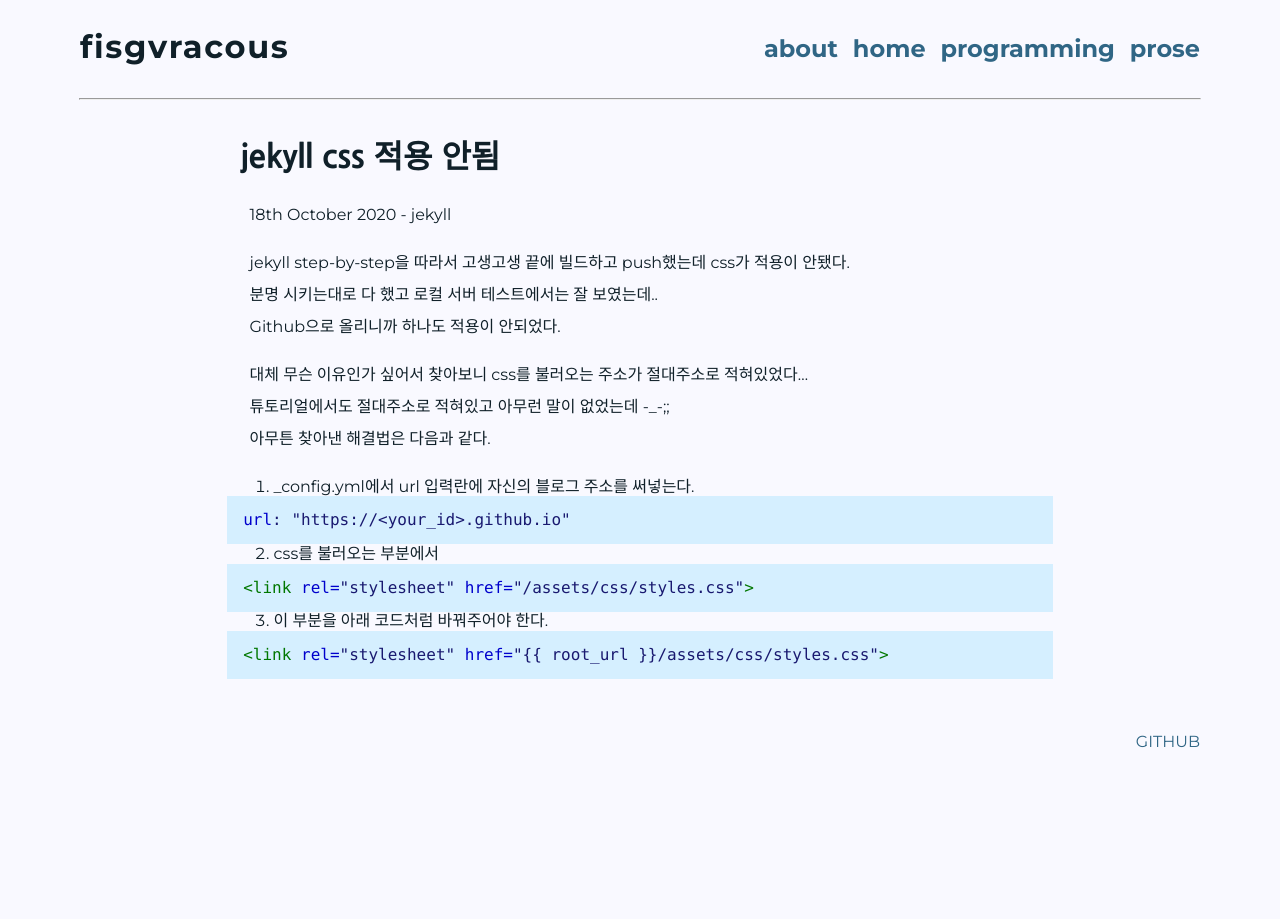
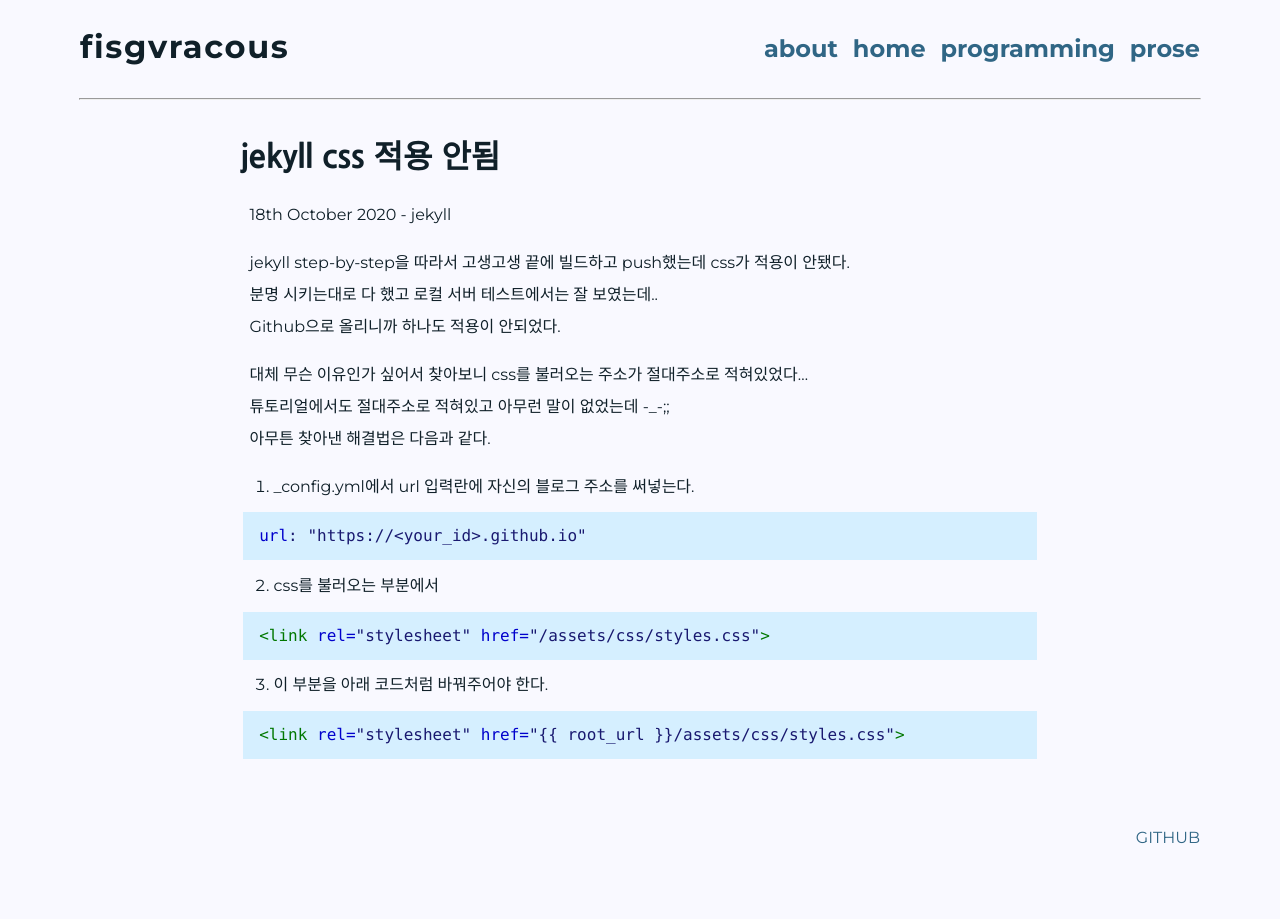
Before and after one commit to whoato/whoato.github.io, a Jekyll site: the page built from _posts/2020-10-18-Jekyll-css-not-working.md, in a window 1280 px wide. Built offline with Jekyll 4.4.1, drawn with Linux system fonts in a browser that asks for light colours; some web fonts are replaced.

Commit message:
Update main.scss

```diff
--- a/_sass/main.scss
+++ b/_sass/main.scss
@@ -68,7 +68,7 @@ a {
 	margin-left: -1rem;
 }
 .postcontent .highlight {
-	margin: -1.4rem;
+	margin: -0.4rem;
 }
 .site-footer {
 	width: 50rem;
```
